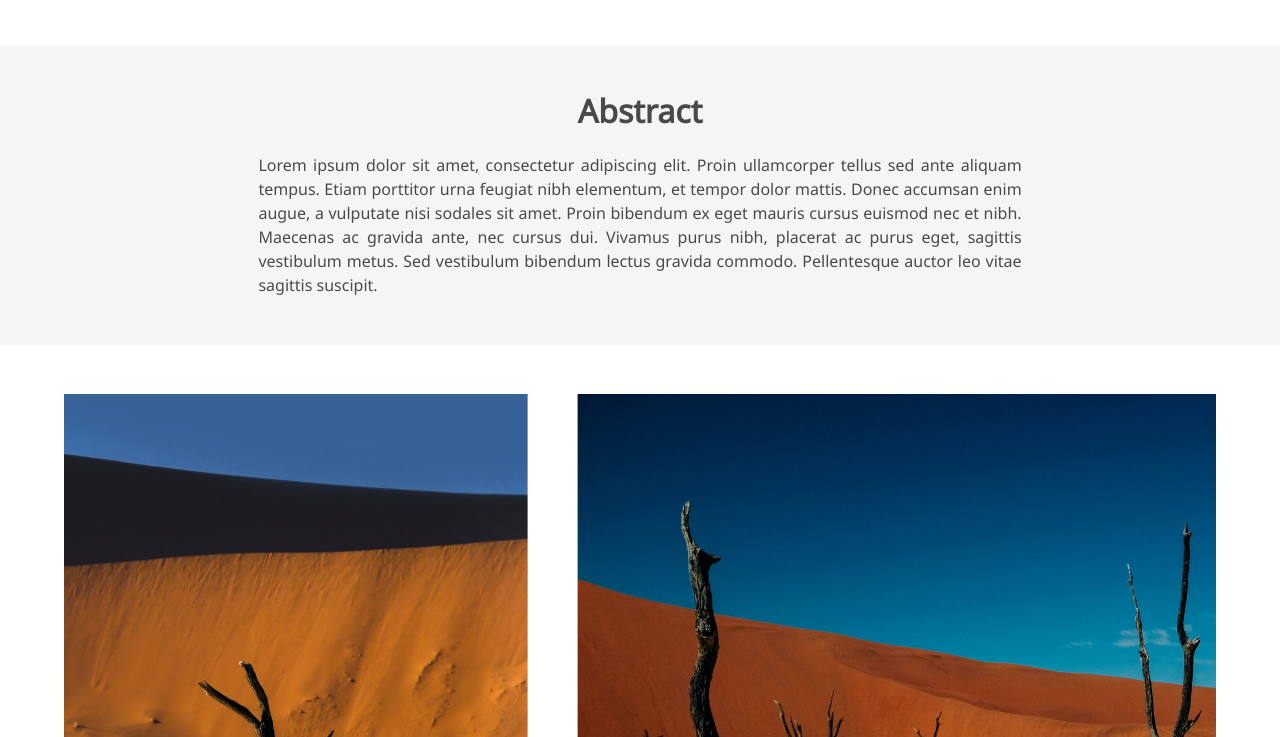
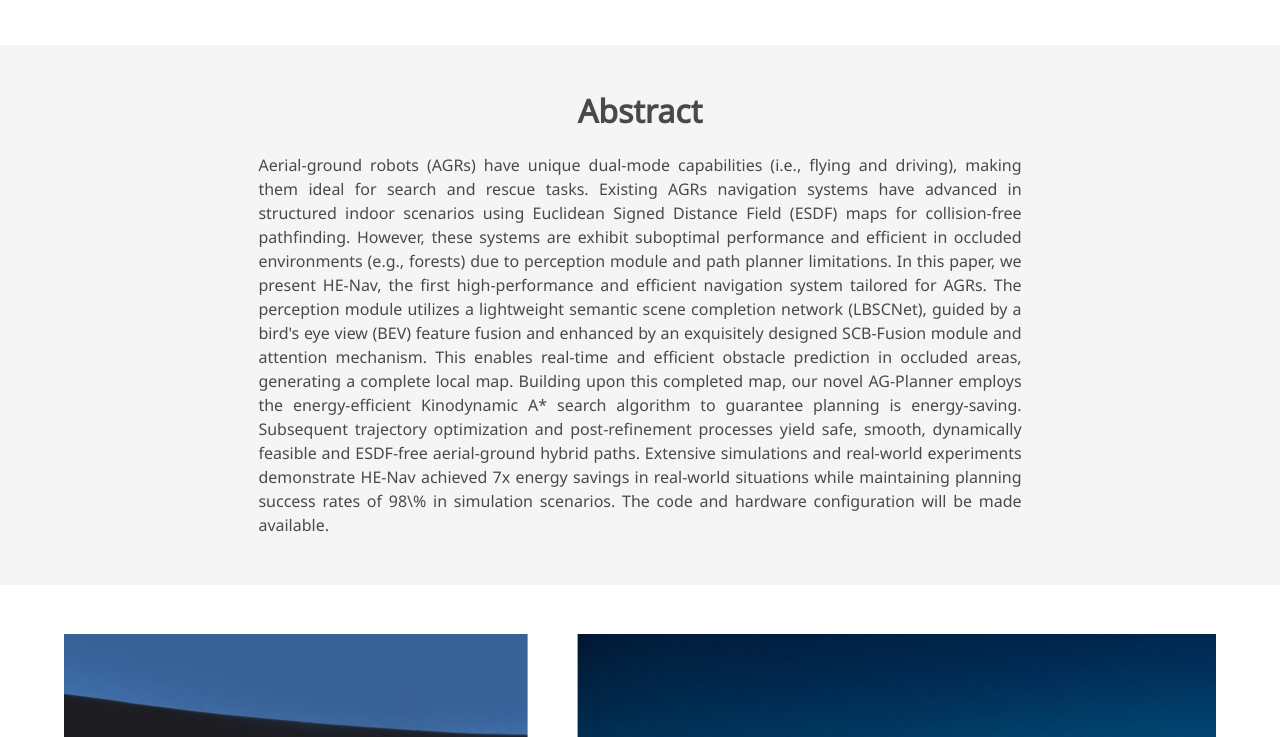
Before and after one commit to jmwang0117/jmwang0117.github.io, a plain HTML site: page HE-Nav/index.html in a window 1280 px wide. Shown: the part 741-1478 px from the top of the page. Drawn offline with nearby package versions, Linux system fonts and the light colour scheme; some icons are missing; a web font is replaced by a local one.

Commit message:
Update index.html

```diff
--- a/HE-Nav/index.html
+++ b/HE-Nav/index.html
@@ -168,9 +168,7 @@
       <div class="column is-four-fifths">
         <h2 class="title is-3">Abstract</h2>
         <div class="content has-text-justified">
-          <p>
-            Lorem ipsum dolor sit amet, consectetur adipiscing elit. Proin ullamcorper tellus sed ante aliquam tempus. Etiam porttitor urna feugiat nibh elementum, et tempor dolor mattis. Donec accumsan enim augue, a vulputate nisi sodales sit amet. Proin bibendum ex eget mauris cursus euismod nec et nibh. Maecenas ac gravida ante, nec cursus dui. Vivamus purus nibh, placerat ac purus eget, sagittis vestibulum metus. Sed vestibulum bibendum lectus gravida commodo. Pellentesque auctor leo vitae sagittis suscipit.
-          </p>
+         <p>Aerial-ground robots (AGRs) have unique dual-mode capabilities (i.e., flying and driving), making them ideal for search and rescue tasks. Existing AGRs navigation systems have advanced in structured indoor scenarios using Euclidean Signed Distance Field (ESDF) maps for collision-free pathfinding. However, these systems are exhibit suboptimal performance and efficient in occluded environments (e.g., forests) due to perception module and path planner limitations. In this paper, we present HE-Nav, the first high-performance and efficient navigation system tailored for AGRs. The perception module utilizes a lightweight semantic scene completion network (LBSCNet), guided by a bird's eye view (BEV) feature fusion and enhanced by an exquisitely designed SCB-Fusion module and attention mechanism. This enables real-time and efficient obstacle prediction in occluded areas, generating a complete local map. Building upon this completed map, our novel AG-Planner employs the energy-efficient Kinodynamic A* search algorithm to guarantee planning is energy-saving. Subsequent trajectory optimization and post-refinement processes yield safe, smooth, dynamically feasible and ESDF-free aerial-ground hybrid paths. Extensive simulations and real-world experiments demonstrate HE-Nav achieved 7x energy savings in real-world situations while maintaining planning success rates of 98\% in simulation scenarios. The code and hardware configuration will be made available.</p>
         </div>
       </div>
     </div>
```
